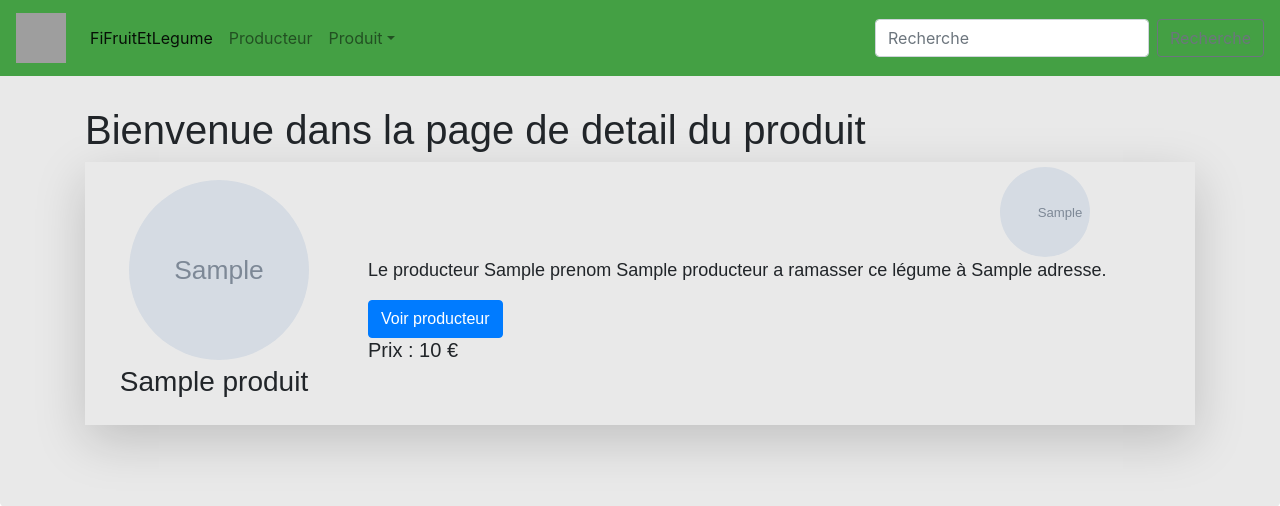
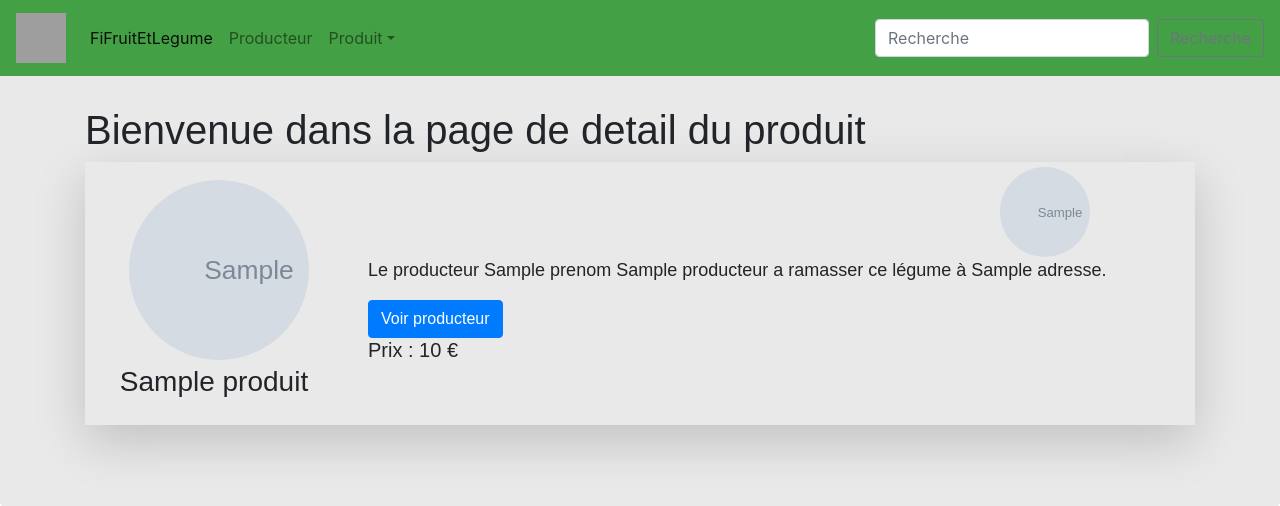
Before and after one commit to Gael-Mousset/FiFruitEtLegume, a Symfony app: template FiFruitEtLegume/templates/Produit/detailProduit.html.twig in a window 1280 px wide. Shown: the top 506 px of the page. Run offline with Twig, Linux system fonts and the light colour scheme; the template is opened without the code that fills it: most values are stand-ins (such as "Sample title", 1, 10 or a date in 2020); grey boxes marked "Sample" are stand-in pictures; some libraries are stand-ins or nearby versions; grey boxes are pictures that could not be loaded.

Commit message:
fix image detailProduit.html.twig

```diff
--- a/FiFruitEtLegume/templates/Produit/detailProduit.html.twig
+++ b/FiFruitEtLegume/templates/Produit/detailProduit.html.twig
@@ -12,16 +12,22 @@
     .nom {margin: auto; padding-top: 5px; }
     .info {margin: 5px; padding-left: 20px }
 
+    .imageProduit{
+        background-size: cover;
+        width: 10em;
+        height: 10em;
+        margin: auto;
+        background-image:url({{ produit.photo }});
+    }
+
     .imageProfil {
         background-size: cover;
         width: 5em;
         height: 5em;
         margin: auto;
+        background-image:url({{ producteur.photo }});
     }
 
-    .imageProfil img{
-        display: none;
-    }
 </style>
 
 <div class="example-wrapper">
@@ -29,16 +35,15 @@
 
     <div class="wrapper shadow-lg">
         <div class="presentation">
-            <img src="{{ produit.photo }}" class="image mr-3 rounded-circle" >
+            <div class="imageProduit mr-3 rounded-circle" ></div>
 
             <div class="nom">
                 <h3>{{ produit.nom }}</h3>
             </div>
         </div>
         <div class="info">
-            <div class="imageProfil mr-3 rounded-circle" style="background-image:url({{ producteur.photo }});">
-                <img src="{{ producteur.photo }}" alt="" />
-            </div>
+            <div class="imageProfil mr-3 rounded-circle" ></div>
+
             <p>Le producteur {{ producteur.prenom }} {{ producteur.nom}} a ramasser ce légume à {{ producteur.adresse }}.</p>
             <a href="/detailproducteur/{{ producteur.id }}" class="btn btn-primary">Voir producteur</a>
             <h5>Prix : {{ produit.prix }} €</h5>
```
